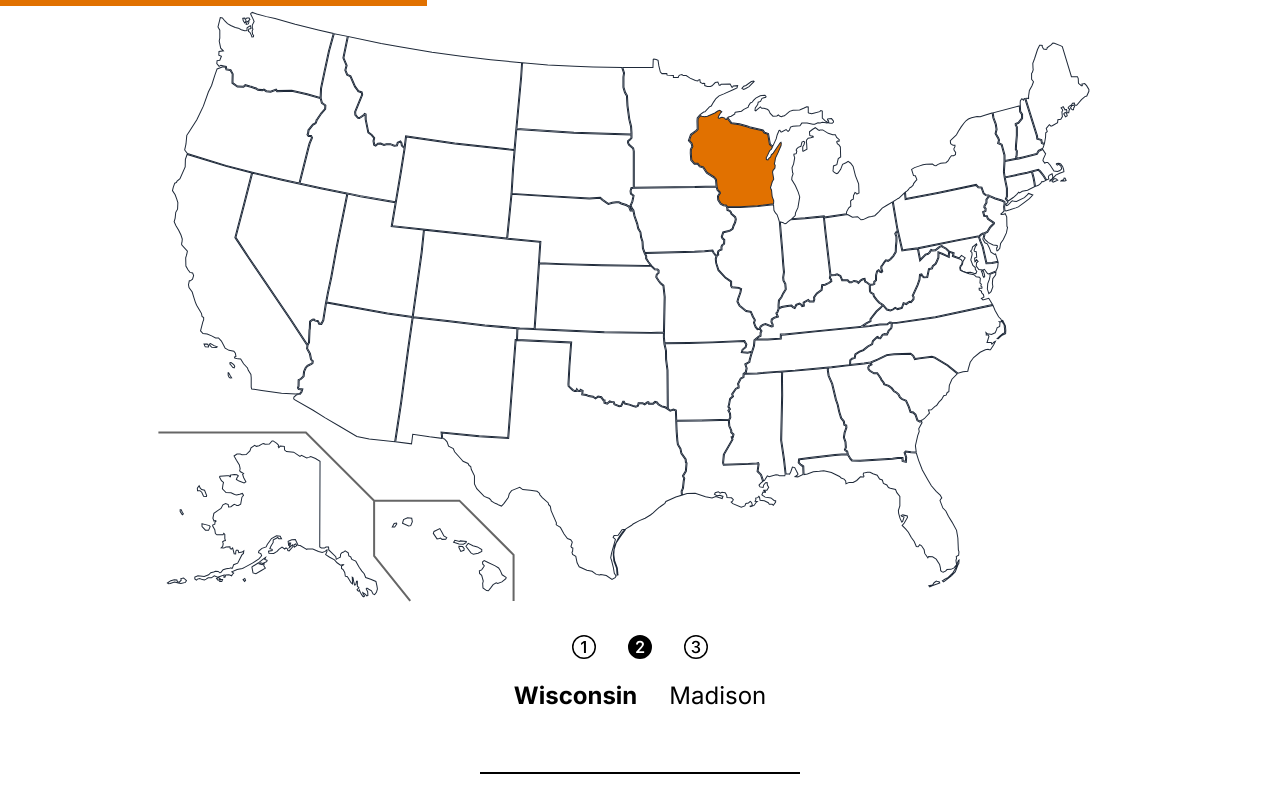
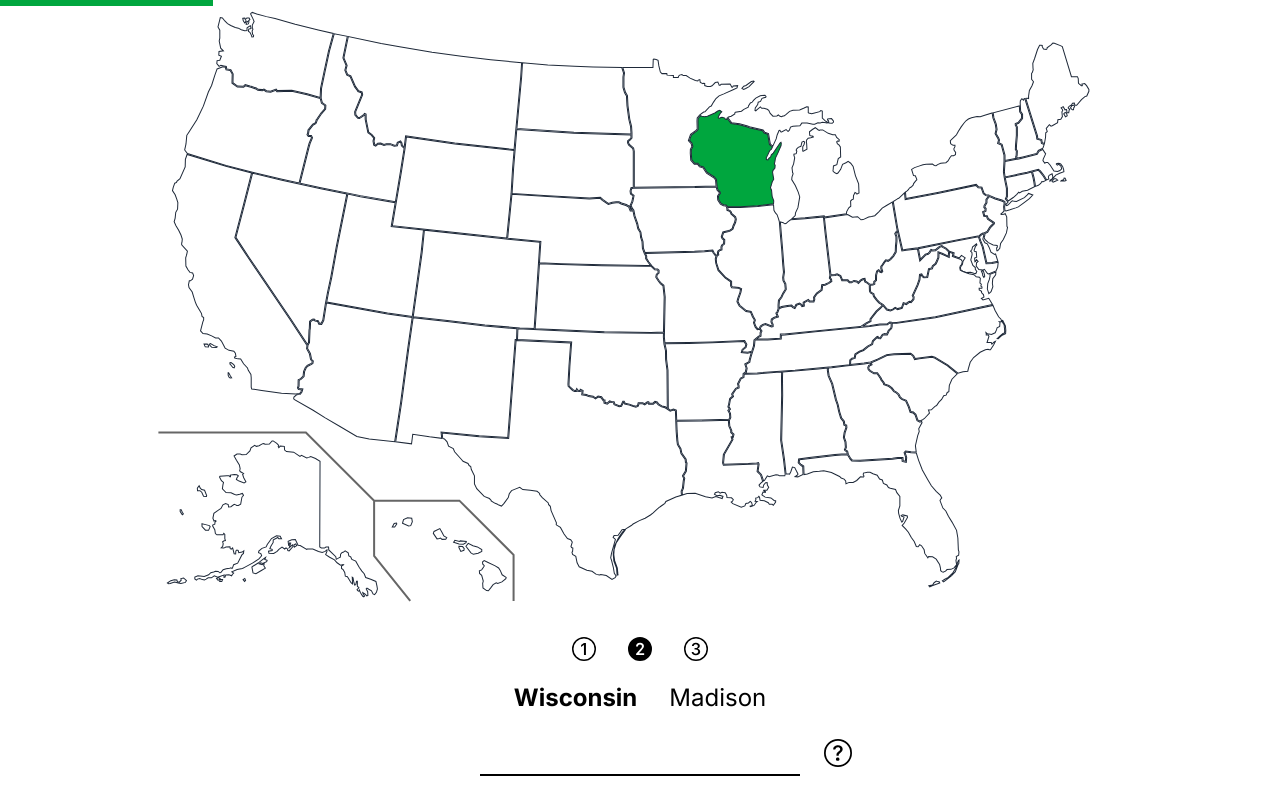
Before and after one commit to oliv37/geo, an Angular app: page /usa-state in a window 1280 px wide. Both pictures are taken after a click on the button 640 px from the left and 646 px from the top of the page. Built offline with nearby package versions, Linux system fonts and the light colour scheme.

Commit message:
feat: add help button

```diff
--- a/src/app/components/exercice-level/exercice-level-2/exercice-level-2.ts
+++ b/src/app/components/exercice-level/exercice-level-2/exercice-level-2.ts
@@ -1,4 +1,4 @@
-import { Component } from '@angular/core';
+import { Component, computed } from '@angular/core';
 import type { Data } from '@models/data/data';
 import type { State } from '@models/state';
 import type { Workflow } from '@models/workflow';
@@ -41,4 +41,19 @@ export class ExerciceLevel2<T extends Data> extends ExerciceLevel<T> {
       text: '',
     };
   }
+
+  override progressPercent = computed<number>(() => {
+    const state = this.state();
+
+    const indexItem = state.indexItem;
+    const showHint = state.showHint;
+    const nbItems = state.items.length;
+
+    const idx = indexItem + 1 + (!showHint ? nbItems : 0);
+    const total = nbItems * 2;
+
+    return (idx / total) * 100;
+  });
+
+  override readonly showHelpBtn = true;
 }
--- a/src/app/components/exercice-level/exercice-level-3/exercice-level-3.ts
+++ b/src/app/components/exercice-level/exercice-level-3/exercice-level-3.ts
@@ -34,4 +34,6 @@ export class ExerciceLevel3<T extends Data> extends ExerciceLevel<T> {
       text: '',
     };
   }
+
+  override readonly showHelpBtn = true;
 }
--- a/src/app/components/exercice-level/exercice-level-body/exercice-level-body.html
+++ b/src/app/components/exercice-level/exercice-level-body/exercice-level-body.html
@@ -1,9 +1,11 @@
 <div class="flex justify-center items-center gap-6">
+  <div class="flex-1 flex justify-end gap-3">
     @if (showPrevBtn()) {
     <button type="button" class="cursor-pointer" (click)="prevItem()">
       <app-arrow-left-circle-icon />
     </button>
     }
+  </div>
   <input
     type="text"
     [class]="'py-1 border-b-2 border-black outline-none ' +
@@ -12,9 +14,15 @@
     (input)="updateText($any($event.target).value)"
     #inputEl
   />
+  <div class="flex-1 flex justify-start gap-3">
     @if (showNextBtn()) {
     <button type="button" class="cursor-pointer" (click)="nextItem()">
       <app-arrow-right-circle-icon />
     </button>
+    } @if (showHelpBtn()) {
+    <button type="button" class="cursor-pointer" (click)="help()">
+      <app-question-circle-icon />
+    </button>
     }
   </div>
+</div>
--- a/src/app/components/exercice-level/exercice-level-body/exercice-level-body.ts
+++ b/src/app/components/exercice-level/exercice-level-body/exercice-level-body.ts
@@ -1,8 +1,10 @@
 import {
   Component,
   computed,
+  DOCUMENT,
   effect,
   ElementRef,
+  inject,
   input,
   model,
   viewChild,
@@ -11,23 +13,33 @@ import type { Data } from '@models/data/data';
 import type { State } from '@models/state';
 import { ArrowLeftCircleIcon } from '@components/icon/arrow-left-circle-icon /arrow-left-circle-icon';
 import { ArrowRightCircleIcon } from '@components/icon/arrow-right-circle-icon/arrow-right-circle-icon';
+import { QuestionCircleIcon } from '@components/icon/question-circle-icon/question-circle-icon';
 
 @Component({
   selector: 'app-exercice-level-body',
   templateUrl: './exercice-level-body.html',
-  imports: [ArrowLeftCircleIcon, ArrowRightCircleIcon],
+  imports: [ArrowLeftCircleIcon, ArrowRightCircleIcon, QuestionCircleIcon],
 })
 export class ExerciceLevelBody<T extends Data> {
   showPrevBtn = input(false);
   showNextBtn = input(false);
+  showHelpBtn = input(false);
   state = model.required<State<T>>();
+
+  document = inject(DOCUMENT);
 
   inputEl = viewChild<ElementRef<HTMLInputElement>>('inputEl');
 
   text = computed<string>(() => this.state().text);
 
   focusInputEffect = effect(() => {
-    this.inputEl()?.nativeElement.focus();
+    const state = this.state();
+    const inputElement = this.inputEl()?.nativeElement;
+    const activeElement = this.document.activeElement;
+
+    if (inputElement && state && inputElement !== activeElement) {
+      inputElement.focus();
+    }
   });
 
   updateText(text: string) {
@@ -52,4 +64,20 @@ export class ExerciceLevelBody<T extends Data> {
       text: '',
     }));
   }
+
+  help() {
+    const state = this.state();
+
+    const item = state.items[state.indexItem];
+    const field = state.fields[state.indexField];
+    const text = state.text;
+    const answer = item[field];
+
+    let i = 0;
+    while (text[i] === answer[i]) {
+      i++;
+    }
+
+    this.updateText(answer.substring(0, i + 1));
+  }
 }
--- a/src/app/components/exercice-level/exercice-level-btn-bar/exercice-level-btn-bar.html
+++ b/src/app/components/exercice-level/exercice-level-btn-bar/exercice-level-btn-bar.html
@@ -1,6 +1,6 @@
-<div class="flex justify-center items-center gap-8">
+<div class="flex justify-center items-center gap-6">
   @for (lvl of levels; track lvl) {
-  <button type="button" class="cursor-pointer" (click)="level.set(lvl)">
+  <button type="button" class="cursor-pointer p-1" (click)="level.set(lvl)">
     <ng-container
       *ngComponentOutlet="level() === lvl ? levelFillIcons[lvl] : levelIcons[lvl];
                           inputs: iconInputs"
--- a/src/app/components/exercice-level/exercice-level.html
+++ b/src/app/components/exercice-level/exercice-level.html
@@ -4,5 +4,6 @@
     [(state)]="state"
     [showPrevBtn]="showPrevBtn"
     [showNextBtn]="showNextBtn"
+    [showHelpBtn]="showHelpBtn"
   />
 </div>
--- a/src/app/components/exercice-level/exercice-level.ts
+++ b/src/app/components/exercice-level/exercice-level.ts
@@ -29,6 +29,7 @@ export abstract class ExerciceLevel<T extends Data> {
 
   readonly showPrevBtn: boolean = false;
   readonly showNextBtn: boolean = false;
+  readonly showHelpBtn: boolean = false;
 
   state = linkedSignal<State<T>>(() => this.createState());
 
@@ -61,8 +62,9 @@ export abstract class ExerciceLevel<T extends Data> {
 
   progressPercent = computed<number>(() => {
     const state = this.state();
+    const indexItem = state.indexItem;
     const nbItems = state.items.length;
-    return nbItems ? ((state.indexItem + 1) / nbItems) * 100 : 0;
+    return nbItems ? ((indexItem + 1) / nbItems) * 100 : 0;
   });
 
   progressPercentChangeEffect = effect(() => {
--- a/src/app/components/exercice/exercice.html
+++ b/src/app/components/exercice/exercice.html
@@ -1,6 +1,6 @@
 <main class="h-screen flex flex-col min-h-[28rem]">
   <div
-    class="h-1.5 bg-amber-600 transition-all"
+    class="h-1.5 bg-selected transition-all"
     [style.width]="progressPercent() + '%'"
   ></div>
   <div id="map-container" class="flex-1 relative" #mapContainerRef>
--- /dev/null
+++ b/src/app/components/icon/question-circle-icon/question-circle-icon.html
@@ -0,0 +1,8 @@
+<svg fill="currentColor" [class]="className()" viewBox="0 0 16 16">
+  <path
+    d="M8 15A7 7 0 1 1 8 1a7 7 0 0 1 0 14m0 1A8 8 0 1 0 8 0a8 8 0 0 0 0 16"
+  />
+  <path
+    d="M5.255 5.786a.237.237 0 0 0 .241.247h.825c.138 0 .248-.113.266-.25.09-.656.54-1.134 1.342-1.134.686 0 1.314.343 1.314 1.168 0 .635-.374.927-.965 1.371-.673.489-1.206 1.06-1.168 1.987l.003.217a.25.25 0 0 0 .25.246h.811a.25.25 0 0 0 .25-.25v-.105c0-.718.273-.927 1.01-1.486.609-.463 1.244-.977 1.244-2.056 0-1.511-1.276-2.241-2.673-2.241-1.267 0-2.655.59-2.75 2.286m1.557 5.763c0 .533.425.927 1.01.927.609 0 1.028-.394 1.028-.927 0-.552-.42-.94-1.029-.94-.584 0-1.009.388-1.009.94"
+  />
+</svg>
--- /dev/null
+++ b/src/app/components/icon/question-circle-icon/question-circle-icon.ts
@@ -0,0 +1,8 @@
+import { Component } from '@angular/core';
+import { Icon } from '@components/icon/icon';
+
+@Component({
+  selector: 'app-question-circle-icon',
+  templateUrl: './question-circle-icon.html',
+})
+export class QuestionCircleIcon extends Icon {}
--- a/src/app/datas/africa-data.ts
+++ b/src/app/datas/africa-data.ts
@@ -31,7 +31,7 @@ export const africaData: Country[] = [
   { id: 'LY', country: 'Libye', capital: 'Tripoli' },
   { id: 'LS', country: 'Lesotho', capital: 'Maseru' },
   { id: 'MA', country: 'Maroc', capital: 'Rabat' },
-  { id: 'MG', country: 'Madagascar', capital: 'Antananarivo' },
+  { id: 'MG', country: 'Madagascar', capital: 'Tananarive' },
   { id: 'ML', country: 'Mali', capital: 'Bamako' },
   { id: 'MZ', country: 'Mozambique', capital: 'Maputo' },
   { id: 'MR', country: 'Mauritanie', capital: 'Nouakchott' },
--- a/src/styles.css
+++ b/src/styles.css
@@ -3,8 +3,10 @@
 
 @theme {
   --font-inter: "Inter", "sans-serif";
+
+  --color-selected: var(--color-green-600);
 }
 
 path.selected, g.selected {
-  @apply fill-amber-600;
+  @apply fill-selected;
 }
```
Also changed, not shown: 1 other file (tests, documents, lock files or other folders). Lines whose indentation alone changed are shown as unchanged.
